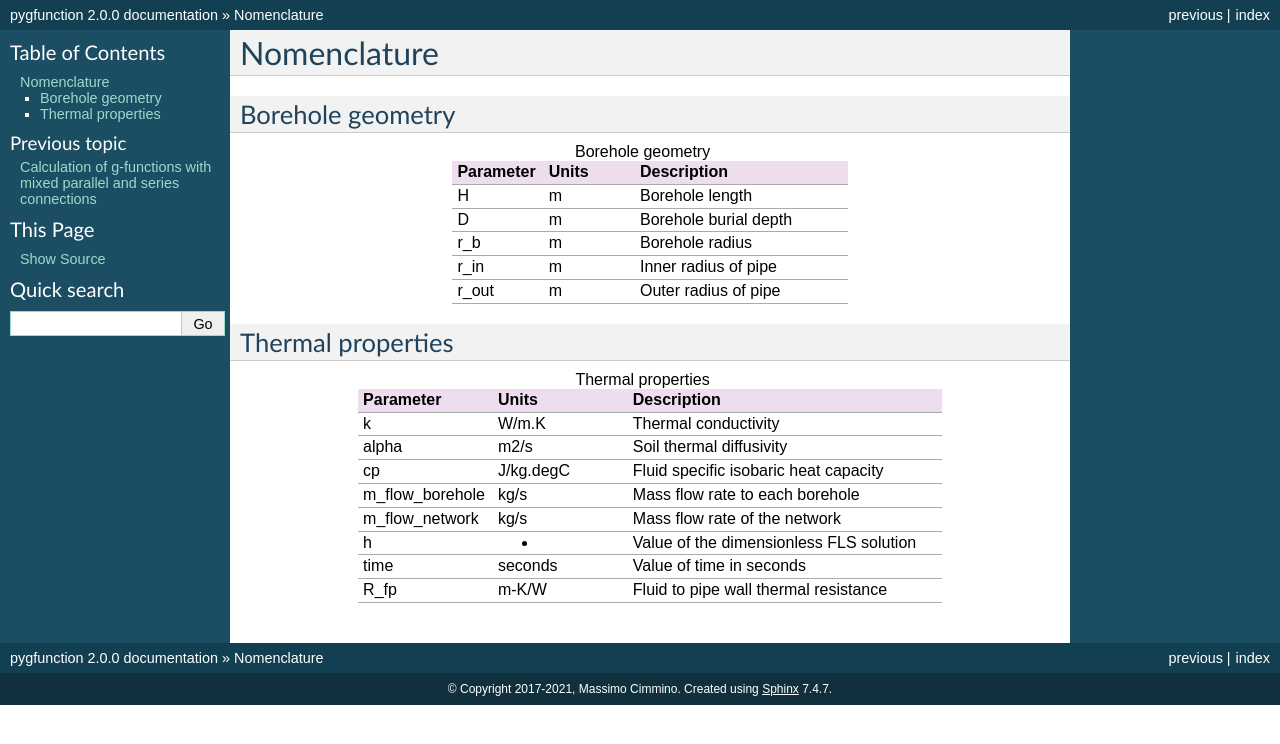
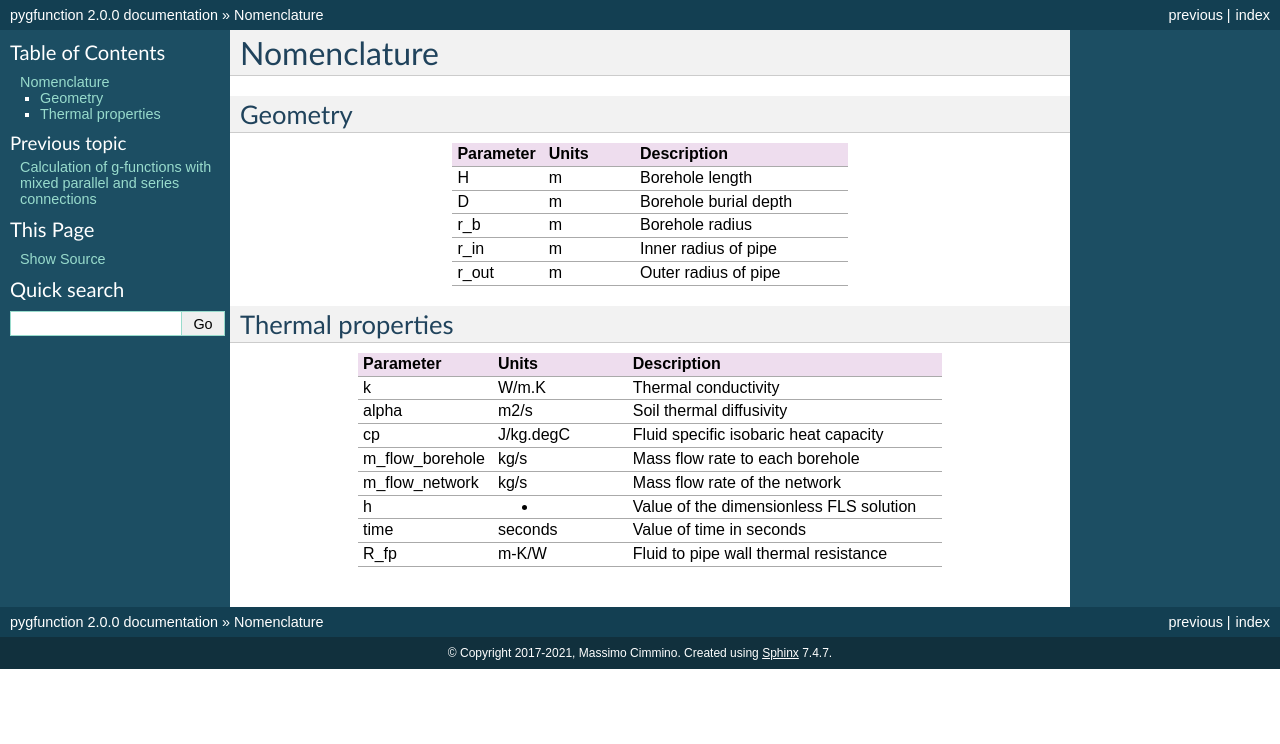
Before and after one commit to MassimoCimmino/pygfunction, a Sphinx documentation site: the page built from doc/source/nomenclature.rst, in a window 1280 px wide. Shown: the top 744 px of the page. Built offline with Sphinx 7.4.7, drawn with Linux system fonts in a browser that asks for light colours.

```diff
--- a/doc/source/nomenclature.rst
+++ b/doc/source/nomenclature.rst
@@ -8,11 +8,11 @@
    :maxdepth: 2
 
 
-Borehole geometry
+Geometry
 ==================
 
 
-.. csv-table:: Borehole geometry
+.. csv-table::
    :file: nomenclature_tables/geometry.csv
    :widths: 30, 30, 70
    :header-rows: 1
@@ -20,7 +20,7 @@
 Thermal properties
 ===================
 
-.. csv-table:: Thermal properties
+.. csv-table::
    :file: nomenclature_tables/thermal_properties.csv
    :widths: 30, 30, 70
    :header-rows: 1
```
